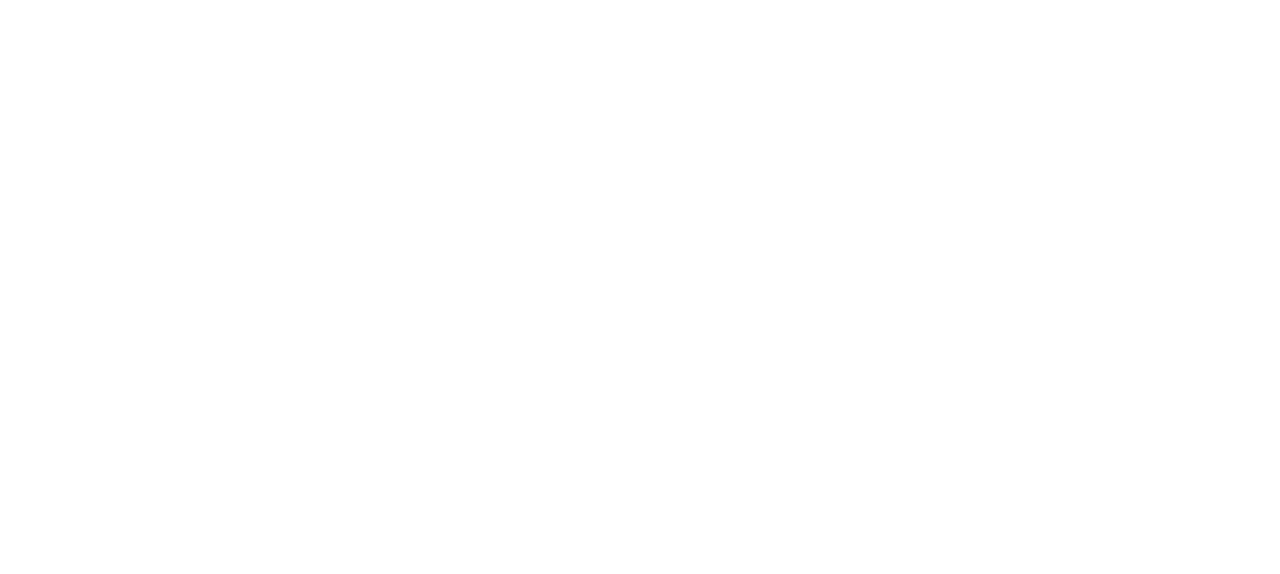
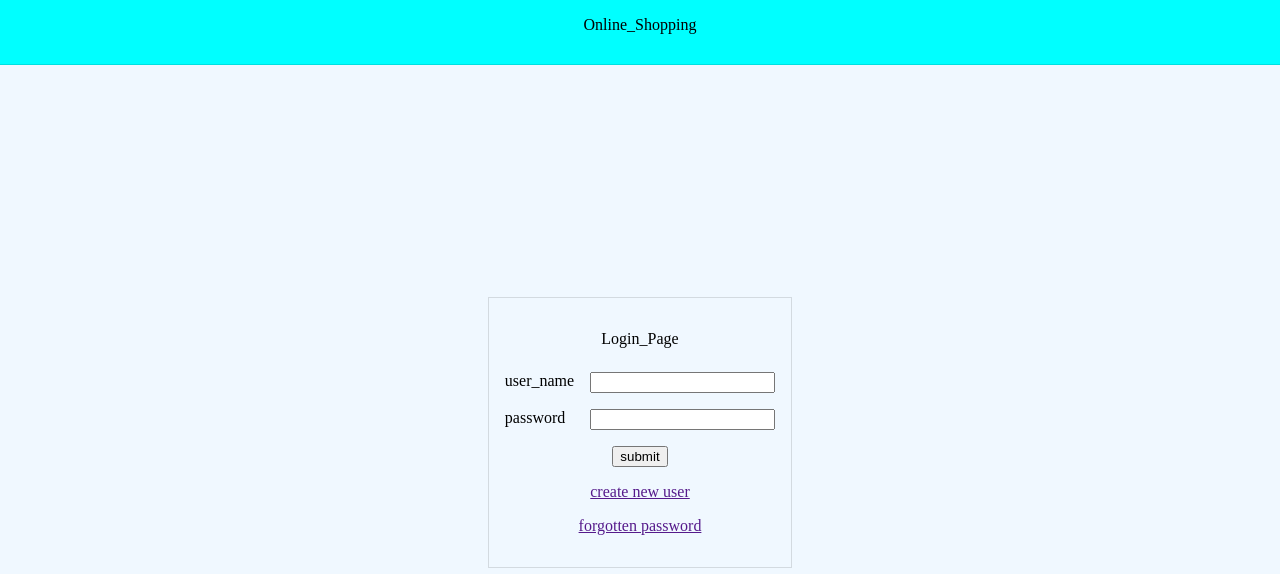
Before and after one commit to sandhyashukla06/absoluteProgrammer, a website: page loginForm.html in a window 1280 px wide. Drawn offline with Linux system fonts and the light colour scheme.

Commit message:
flex Properties Uses

```diff
--- /dev/null
+++ b/loginForm.css
@@ -0,0 +1,39 @@
+body, html {width: 100%; height: 100%; margin:0;}
+
+.loginContainer {height: 100%; display: flex; flex-direction: column;}
+.headerBlock{
+    border-bottom:1px solid rgba(0,0,0,0.12);
+    height: 64px;
+    background-color: aqua;
+}
+.headerText{
+    text-align: center;
+}
+.contentBlock{
+    height: calc(100vh - 64px);
+    background-color: aliceblue;
+    display: flex; align-items: center; justify-content: center;
+}
+/*.footerBlock{
+    border-style: groove;
+    height: 65px;
+}*/
+.loginPageBlock {border:1px solid rgba(0,0,0,0.12);
+    display: flex;
+    flex-direction: column;
+    padding: 16px;
+}
+
+.loginPageBlock p {text-align: center;}
+.inputField label {margin-right: 16px; flex:1 1 auto;}
+.inputField input {min-width: 168px; flex:0 0 auto;}
+.inputField{padding:8px 0; display: flex;}
+.inputSubmit{
+    align-items: center;
+    justify-content: center;
+    display: flex;
+    margin-top: 8px;
+}
+.anchorTag{
+
+}
--- a/loginForm.html
+++ b/loginForm.html
@@ -0,0 +1,43 @@
+<!DOCTYPE html>
+<html lang="en">
+<head>
+    <meta charset="UTF-8">
+    <meta name="viewport" content="width=device-width, initial-scale=1.0">
+    <meta http-equiv="X-UA-Compatible" content="ie=edge">
+    <title>Login</title>
+    <link rel="stylesheet" href="loginForm.css">
+</head>
+<body>
+    <div class="loginContainer">
+        <div class="headerBlock">
+            <p class="headerText"> Online_Shopping</p>
+        </div> <!-- Header_Block End-->
+
+        <div class="contentBlock">
+            <div class="loginPageBlock">
+                <p class="middleText"> Login_Page </p>
+                <div class="inputField">
+                    <label for="uname">user_name</label>
+                    <input type="text" name="uname">
+                </div>
+                <div class="inputField">
+                    <label for="psw">password</label>
+                    <input type="password" name="psw">
+                </div>
+                <div class="inputSubmit">
+                    <input type="submit" value="submit">
+                </div>
+                <div class="anchorTag">
+                    <p class="anchorText"><a href="">create new user</a></p>
+                    <p class="anchorText"><a href="">forgotten password </a></p>
+                </div>
+            </div>
+        </div> <!-- Middle_Block End-->
+
+        <div class="footerBlock">
+
+        </div> <!-- Footer_Block End-->
+
+</div>
+</body>
+</html>
--- /dev/null
+++ b/signUpPage.css
@@ -0,0 +1,48 @@
+body, html {width: 100%; height: 100%; margin:0;}
+
+.loginContainer {height: 100%; display: flex; flex-direction: column;}
+.headerBlock{
+    border-bottom:1px solid rgba(0,0,0,0.12);
+    height: 64px;
+    background-color: aqua;
+}
+.headerText{
+    text-align: center;
+}
+.contentBlock{
+    height: calc(100vh - 64px);
+    background-color: aliceblue;
+    display: flex; align-items: center; justify-content: center;
+}
+/*.footerBlock{
+    border-style: groove;
+    height: 65px;
+}*/
+.signUpPageBlock {border:1px solid rgba(0,0,0,0.12);
+    display: flex;
+    flex-direction: column;
+    padding: 16px;
+}
+
+.signUpPageBlock p {text-align: center;}
+.inputField label {margin-right: 16px; flex:1 1 auto;}
+.inputField input {min-width: 168px; flex:0 0 auto;}
+.inputField{
+    padding:8px 0;
+    display: flex;
+    justify-content: space-between;
+    border-radius: 4px;
+}
+.radioButton{
+justify-content: flex-end;
+
+}
+.inputSubmit{
+    align-items: center;
+    justify-content: center;
+    display: flex;
+    margin-top: 8px;
+}
+.anchorTag{
+
+}
```
Also changed, not shown: project03/dashboard.html (+1 -1 lines), signUpPage.html (added, +66 -0 lines).
